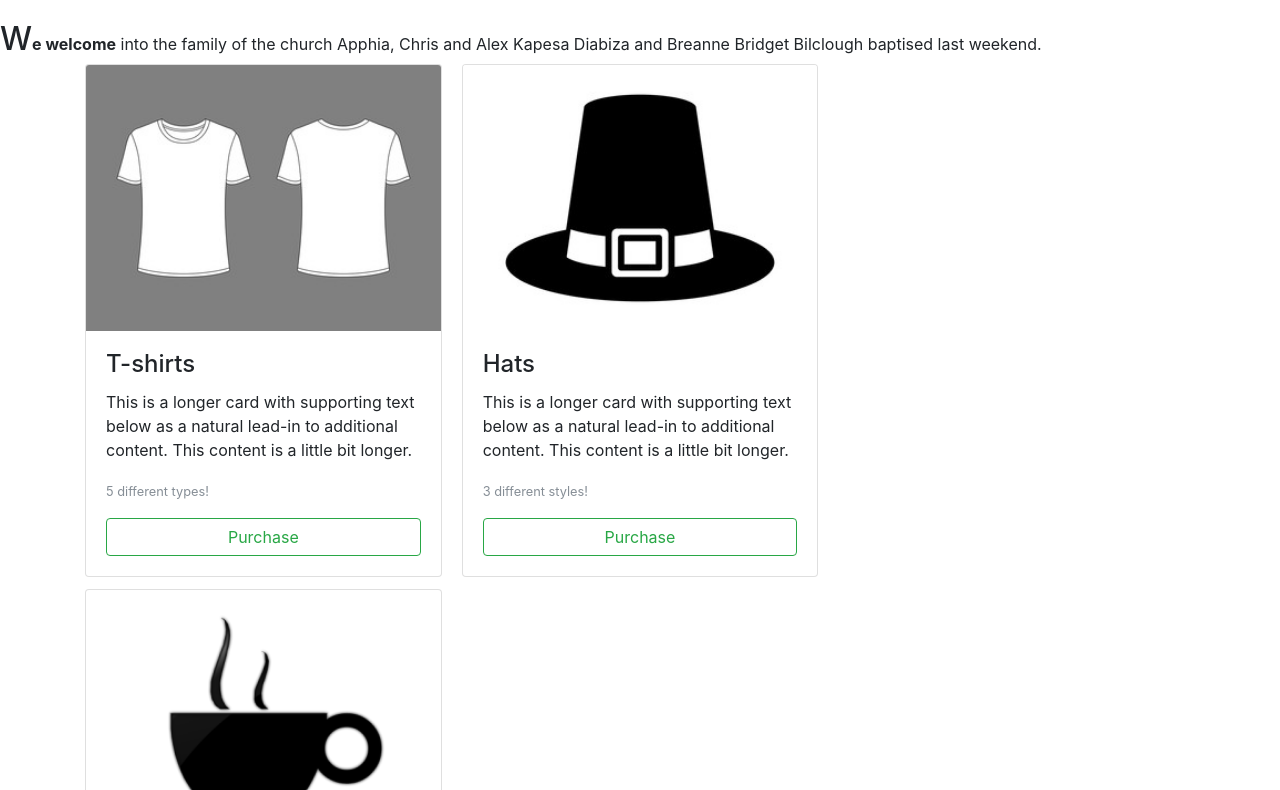
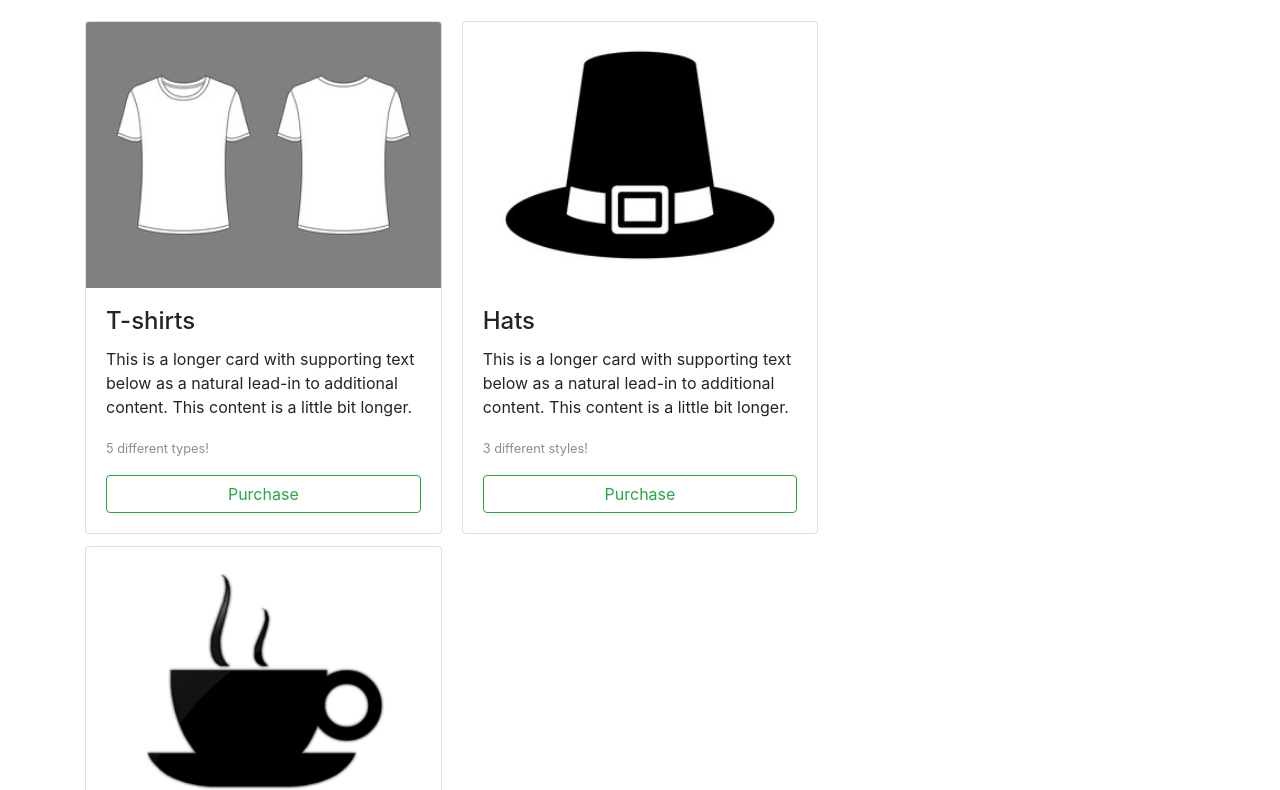
Before and after one commit to gaddes/gaddes.github.io, a website: page src/projects.html in a window 1280 px wide. Shown: the part 206-996 px from the top of the page. Drawn offline with nearby package versions, Linux system fonts and the light colour scheme; a web font is replaced by a local one.

Commit message:
Remove irrelevant text on projects page.

```diff
--- a/src/projects.html
+++ b/src/projects.html
@@ -59,11 +59,6 @@
       <h1 class="display-4">Merchandise</h1>
     </div>
 
-    <div class="d-flex align-items-baseline">
-      <span class="h2">W</span>
-      <span><span class="font-weight-bold">e welcome</span> into the family of the church Apphia, Chris and Alex Kapesa Diabiza and Breanne Bridget Bilclough baptised last weekend.</span>
-    </div>
-
     <div class="container">
       <!-- MERCHANDISE Card Columns (top-bottom, then left-right) -->
 
```
